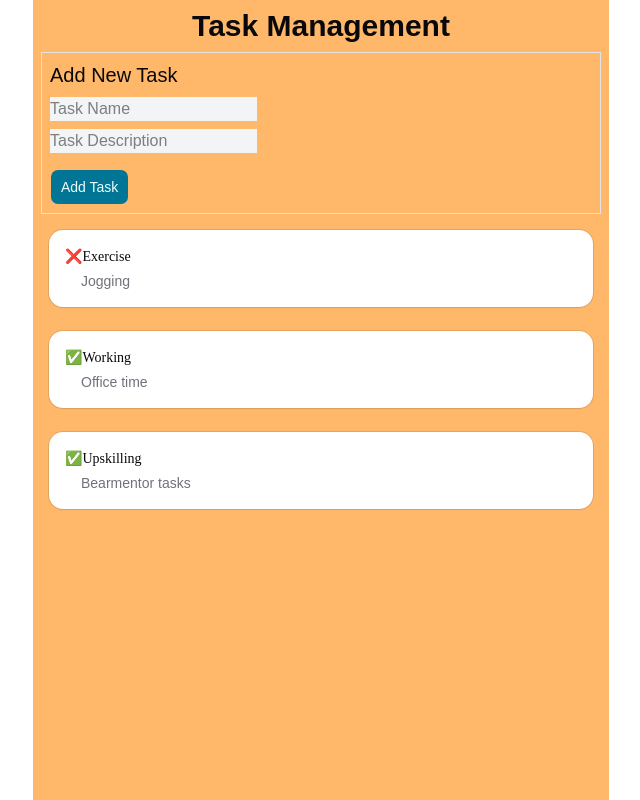
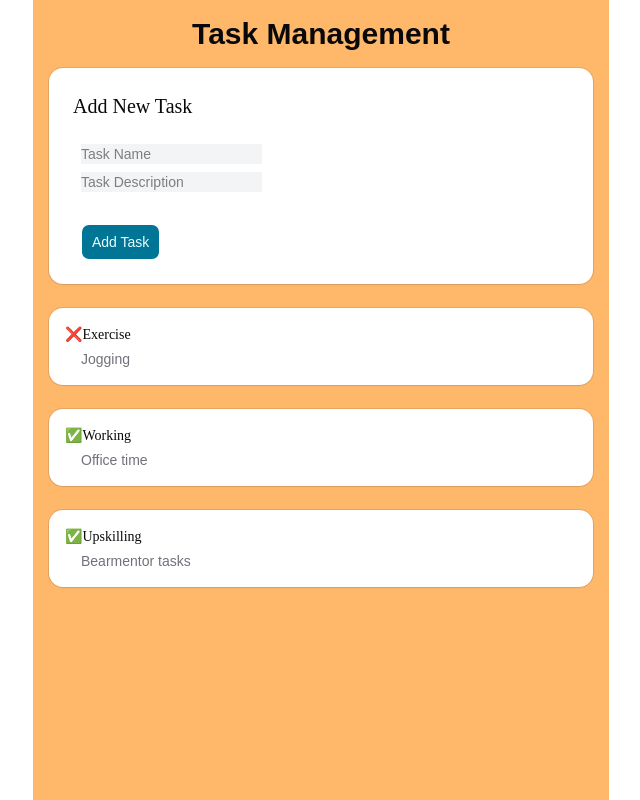
Before and after one commit to abw04/Task-management, a React (Vite) app: page / in a window 1280 px wide. Shown: the whole page, without its empty margins (319-959 px from the left). Built offline with nearby package versions, Linux system fonts and the light colour scheme.

Commit message:
implement shadcn card on add-task.tsx

```diff
--- a/src/App.tsx
+++ b/src/App.tsx
@@ -6,6 +6,9 @@ import { tasksData } from "./modules/task/task.data";
 export default function App() {
   return (
     <div className="max-w-xl mx-auto bg-orange-300 min-h-screen">
+      <h1 className="text-3xl mx-2 pt-4 text-center font-bold">
+        Task Management
+      </h1>
       <div>
       <AddTask/>
       </div>
--- a/src/modules/task/components/add-task.tsx
+++ b/src/modules/task/components/add-task.tsx
@@ -1,13 +1,19 @@
 import { Button } from "@/src/ui/button";
+import {
+  Card,
+  CardAction,
+  CardContent,
+  CardHeader,
+  CardTitle,
+} from "@/src/ui/card";
 
 export function AddTask() {
   return (
-    <div className="max-w-xl mx-auto bg-orange-300">
-      <h1 className="text-3xl mx-2 py-2 text-center font-bold">
-        Task Management
-      </h1>
-      <div className="mx-2 border">
-        <h3 className="text-xl mx-2 my-2">Add New Task</h3>
+    <Card className="m-4">
+      <CardHeader>
+        <CardTitle className="text-xl">Add New Task</CardTitle>
+      </CardHeader>
+      <CardContent>
         <form className="flex">
           <input
             type="text"
@@ -22,8 +28,10 @@ export function AddTask() {
             className="m-2 bg-gray-100"
           />
         </form>
-        <Button className="m-2">Add Task</Button>
-      </div>
-    </div>
+      </CardContent>
+      <CardAction>
+        <Button className="mx-8">Add Task</Button>
+      </CardAction>
+    </Card>
   );
 }
--- a/src/modules/task/components/task-card.tsx
+++ b/src/modules/task/components/task-card.tsx
@@ -11,9 +11,9 @@ export function TaskCard({ task }: { task: Task }) {
             <TaskCheck task={task} />
             {task.title}
           </CardTitle>
-        <CardDescription className="mx-4">
-          <span>{task.description}</span>
-        </CardDescription>
+          <CardDescription className="mx-4">
+            <span>{task.description}</span>
+          </CardDescription>
         </CardHeader>
       </Card>
     </div>
```
